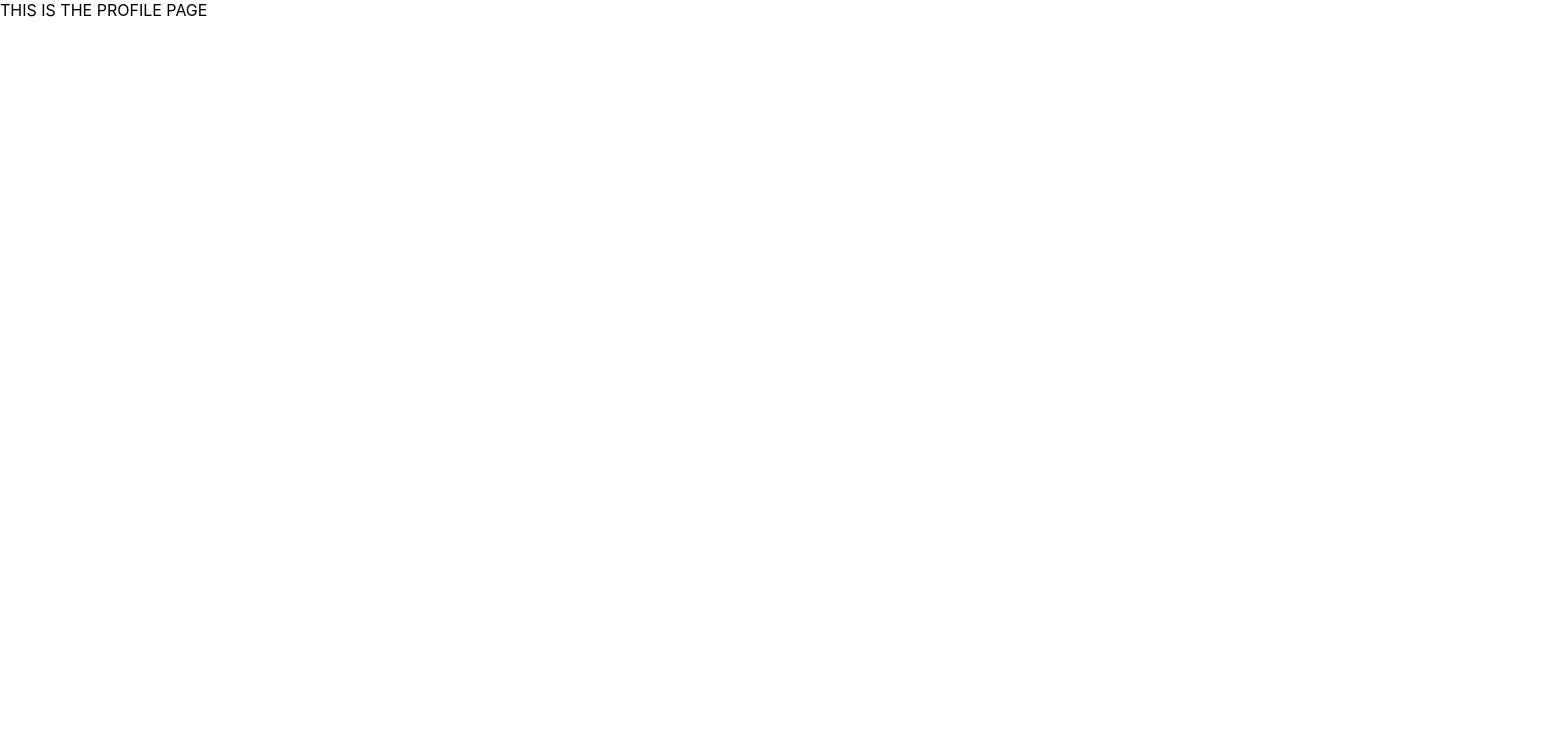
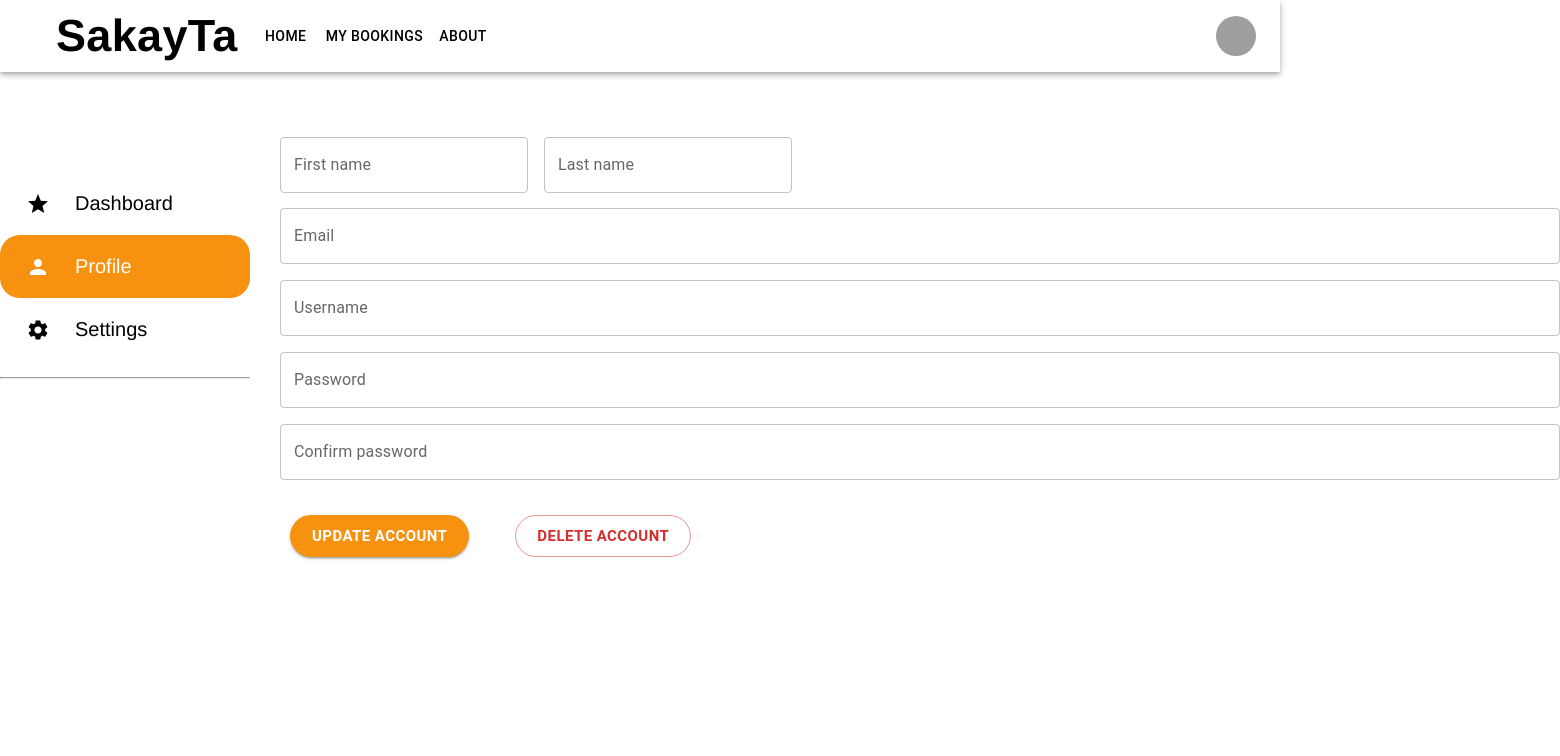
Before and after one commit to VictorEmmanuelGarcia/SakayTa-FrontEnd, a React (Create React App) app: page /profile in a window 1280 px wide. Shown: the top 756 px of the page, 1560 px wide, since content can reach past the window. Built offline with nearby package versions, Linux system fonts and the light colour scheme; grey boxes are pictures that could not be loaded.

Commit message:
Implement Profile page

```diff
--- a/src/App.css
+++ b/src/App.css
@@ -1,6 +1,7 @@
 .App {
   text-align: center;
   font-family: Arial, Helvetica, sans-serif;
+  background-color: #fcfcfe;
 }
 
 .App-logo {
@@ -12,6 +13,13 @@
   .App-logo {
     animation: App-logo-spin infinite 1s linear;
   }
+}
+
+.update:hover{
+  cursor: pointer;
+  background-color: #f79110;
+  border-radius: 20px;
+  color:#ffff;
 }
 
 .App-header {
--- a/src/Pages/Profile.tsx
+++ b/src/Pages/Profile.tsx
@@ -1,9 +1,38 @@
 import React from 'react';
 import logo from './logo.svg';
 import '../App.css';
+import ResponsiveAppBar from '../components/ResponsiveAppBar';
+import Footer from '../components/garcia/garciaFooter';
+import Sidebar from '../components/sidebar';
+import { Button, Stack, TextField } from '@mui/material';
 
 function Profile(){
-    return <div>THIS IS THE PROFILE PAGE</div>
+    return (
+    <div className="Profile">
+    <ResponsiveAppBar/>
+    <Sidebar/>
+        <div className="Profile-settings">
+            <Stack direction="row" spacing={2}>
+                <TextField id="outlined-basic" label="First name" variant="outlined" sx={{bottom: 30, top: -250, left: 280,borderRadius:20}} />
+                <TextField id="outlined-basic" label="Last name" variant="outlined" sx={{bottom: 30, top: -250, left: 280,borderRadius:20}} />
+            </Stack>
+            <Stack direction="column" spacing={2}>
+            <TextField id="outlined-basic" label="Email" variant="outlined" sx={{bottom: 30, top: -235, left: 280, borderRadius:20}} />
+                <TextField id="outlined-basic" label="Username" variant="outlined" sx={{bottom: 30, top: -235, left: 280, borderRadius:20}} />
+                <TextField id="outlined-basic" label="Password" variant="outlined" sx={{bottom: 30, top: -235, left: 280, borderRadius:20}} />
+                <TextField id="outlined-basic" label="Confirm password" variant="outlined" sx={{bottom: 30, top: -235, left: 280,borderRadius:20}} />
+                </Stack>
+        </div>
+        <div className="Buttons-profile">
+            <Stack direction="row" spacing={2}>
+                <Button className="update" variant="contained" size="large" sx={{bottom: 30, top: -200, left: 290, borderRadius:20, backgroundColor:'#F79110', fontWeight:"600"}}>Update account</Button>
+                <Button variant="outlined" size="large" color="error" sx={{bottom: 30, top: -200, left: 320, borderRadius:20, fontWeight:"600"}}>Delete account</Button>
+            </Stack>
+        </div>
+        <Footer name="Victor Emmanuel F. Garcia" course="BSCS" section="F1"/>
+
+    </div>
+    );
 }
 
 export default Profile;
--- /dev/null
+++ b/src/components/SideBarData.tsx
@@ -0,0 +1,26 @@
+import React from "react";
+import PersonIcon from '@mui/icons-material/Person';
+import StarIcon from '@mui/icons-material/Star';
+import SettingsIcon from '@mui/icons-material/Settings';
+
+
+export const SidebarData = [
+
+  {
+    title: "Dashboard",
+    path: "",
+    icon: <StarIcon></StarIcon>
+  },
+
+  {
+    title: "Profile",
+    path: "/profile",
+    icon: <PersonIcon></PersonIcon>
+  },
+  {
+    title: "Settings",
+    path: "/settings",
+    icon: <SettingsIcon></SettingsIcon>
+  },
+
+];
--- /dev/null
+++ b/src/components/Sidebar.css
@@ -0,0 +1,54 @@
+.sidebarRows {
+    height: auto;
+    padding: 0;
+
+}
+
+.sidebarRows .row {
+    width: 100%;
+    height: 100%;
+
+    list-style-type: none;
+    margin: 0;
+    display: flex;
+    flex-direction: row;
+    justify-content: center;
+    align-items: center;
+    color: black;
+    font-family: 'Franklin Gothic Medium', sans-serif;
+    background-color: #ffff;
+
+    border-radius: 5px
+}
+
+.sidebarRows .row:hover {
+    cursor: pointer;
+    background-color: #f79110;
+    border-radius: 20px;
+    color:#ffff;
+}
+
+.sidebarRows .row #iconContainer {
+    flex: 30%;
+    display: grid;
+    place-items: center;
+}
+
+.sidebarRows .row #titleContainer {
+    flex: 70%;
+}
+
+.sidebarRows .row #titleContainer h3 {
+    font-weight: lighter;
+    font-size: 20px;
+}
+
+#active {
+    background-color: #f79110;
+    border-radius: 20px;
+    color:#ffff;
+}
+
+#active #iconContainer {
+    color: white;
+}
--- /dev/null
+++ b/src/components/sidebar.tsx
@@ -0,0 +1,38 @@
+import React, { useContext } from "react";
+
+import { SidebarData } from "./SideBarData";
+import "./Sidebar.css";
+import { Typography } from "@mui/material";
+import logo from './personlogo.png';
+import { relative } from "path";
+
+
+const Sidebar: React.FC = () => {
+    return (
+
+      <div style={{ width: 250 }}>
+        <img style={{ width: 80, height: 80, position: "relative", bottom: 30, top: 30, right: 80, color:'black' }} src={logo} alt="Person" />
+        <ul className="sidebarRows">
+          {SidebarData.map((val, key) => {
+            return (
+              <li
+                key={key}
+                className="row"
+                id={val.path === window.location.pathname ? "active" : ""}
+                onClick={() => (window.location.pathname = val.path)}
+              >
+                <div id="iconContainer">{val.icon}</div>
+
+                <div id="titleContainer">
+                  <h3>{val.title}</h3>
+                </div>
+              </li>
+            );
+          })}
+        </ul>
+        <hr />
+      </div>
+    );
+  };
+
+  export default Sidebar;
```
Also changed, not shown: src/components/personlogo.png (added).
